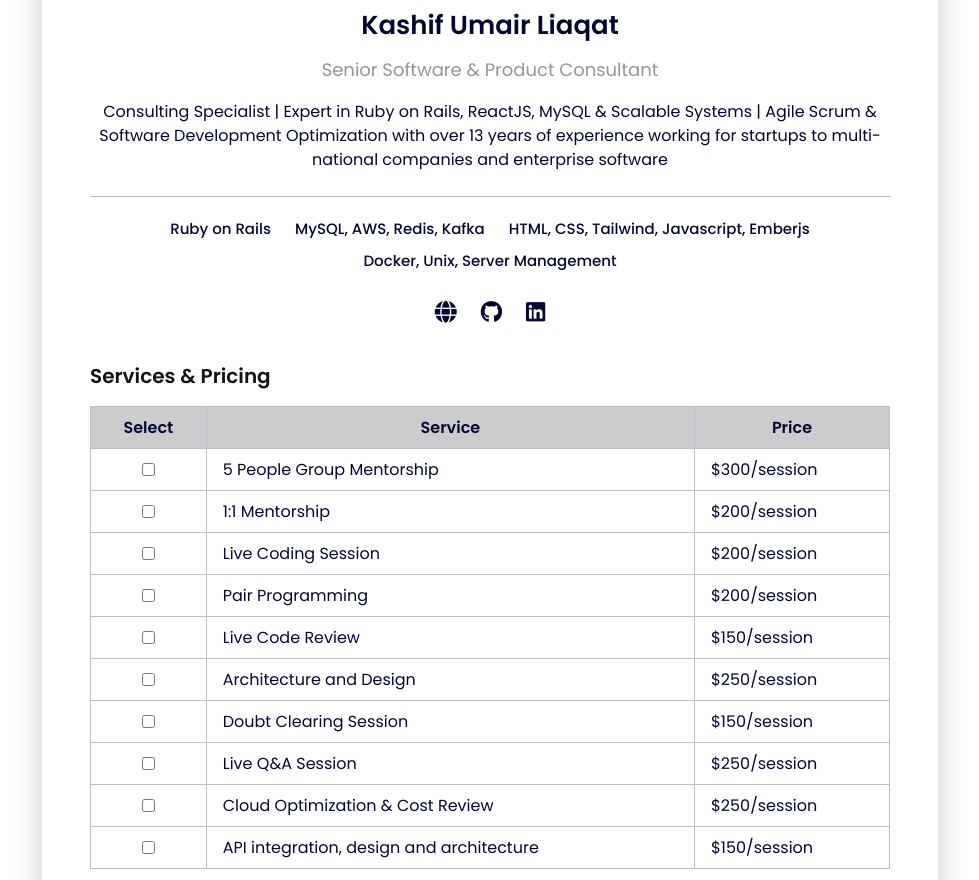
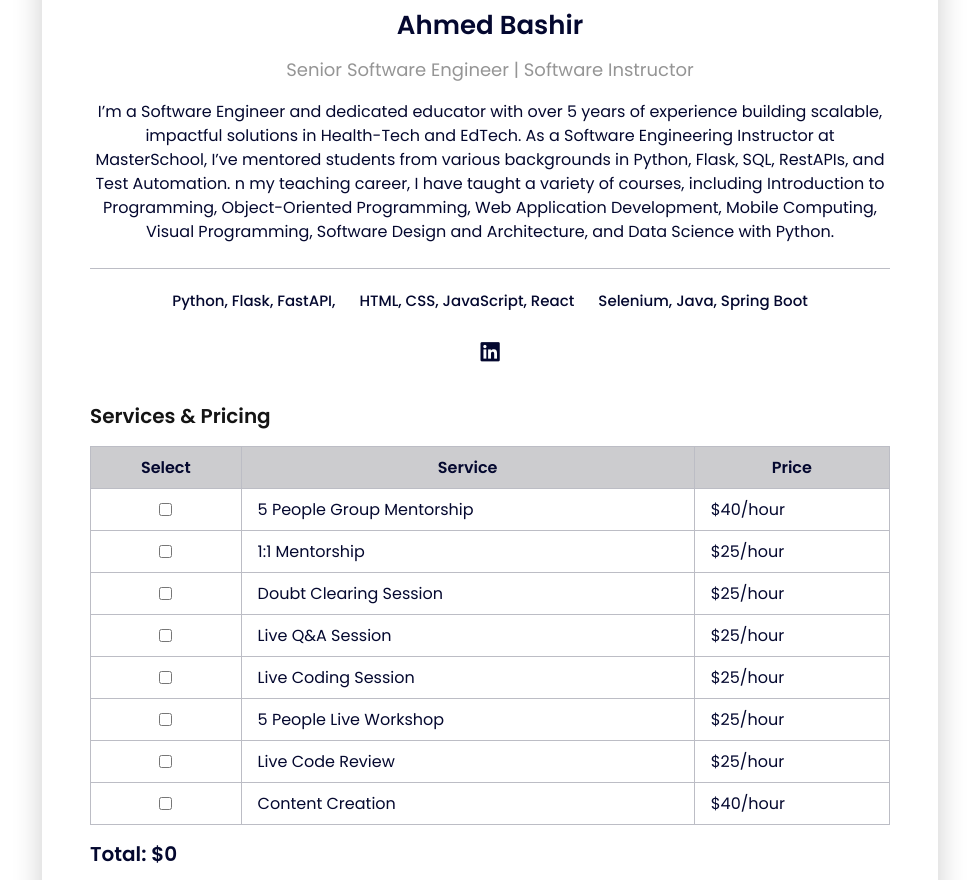
Before and after one commit to ibilalkayy/mently, a plain HTML site: page index.html in a window 1280 px wide. Shown: the part 2760-3640 px from the top of the page, without its empty margins (150-1129 px from the left). Drawn offline with nearby package versions, Linux system fonts and the light colour scheme.

Commit message:
updated the page

```diff
--- a/assets/mentors.js
+++ b/assets/mentors.js
@@ -1,46 +1,174 @@
 const mentorsData = [
+  // {
+  //   id: 1,
+  //   name: "Kashif Umair Liaqat",
+  //   title: "Senior Software & Product Consultant",
+  //   bio: "Consulting Specialist | Expert in Ruby on Rails, ReactJS, MySQL & Scalable Systems | Agile Scrum & Software Development Optimization with over 13 years of experience working for startups to multi-national companies and enterprise software",
+  //   image_url: "assets/images/mentors/kashif.jpg",
+  //   skills: [
+  //     "Ruby on Rails",
+  //     "MySQL, AWS, Redis, Kafka",
+  //     "HTML, CSS, Tailwind, Javascript, Emberjs",
+  //     "Docker, Unix, Server Management",
+  //   ],
+  //   intro_link:
+  //     "https://www.loom.com/embed/2a742981490b4c649ce429d75f70fd73?sid=55df108f-5a3b-4ea7-9b29-01a57ec87929",
+  //   services: [
+  //     {
+  //       name: "5 People Group Mentorship",
+  //       price: "300",
+  //       billing_type: "session",
+  //     },
+  //     { name: "1:1 Mentorship", price: "200", billing_type: "session" },
+  //     { name: "Live Coding Session", price: "200", billing_type: "session" },
+  //     { name: "Pair Programming", price: "200", billing_type: "session" },
+  //     { name: "Live Code Review", price: "150", billing_type: "session" },
+  //     {
+  //       name: "Architecture and Design",
+  //       price: "250",
+  //       billing_type: "session",
+  //     },
+  //     { name: "Doubt Clearing Session", price: "150", billing_type: "session" },
+  //     { name: "Live Q&A Session", price: "250", billing_type: "session" },
+  //     {
+  //       name: "Cloud Optimization & Cost Review",
+  //       price: "250",
+  //       billing_type: "hour",
+  //     },
+  //     {
+  //       name: "API integration, design and architecture",
+  //       price: "150",
+  //     },
+  //   ],
+  //   social_links: [
+  //     {
+  //       url: "https://kashif.ie/",
+  //       icon: "fas fa-globe",
+  //       aria_label: "Website",
+  //     },
+  //     {
+  //       url: "https://github.com/kashif-umair",
+  //       icon: "fab fa-github",
+  //       aria_label: "GitHub",
+  //     },
+  //     {
+  //       url: "https://linkedin.com/in/kulking",
+  //       icon: "fab fa-linkedin",
+  //       aria_label: "LinkedIn",
+  //     },
+  //   ],
+  // },
+  // {
+  //   id: 2,
+  //   name: "Eric Tibernii",
+  //   title: "Sr. Software Engineer",
+  //   bio: "Protocol researcher, hacker & startup’s advisor. Engineering with EVM, MoveVM, Rust, .NET",
+  //   image_url: "assets/images/mentors/eric.jpeg",
+  //   skills: ["Rust", ".NET", "Smart contract", "Infra"],
+  //   intro_link: "https://google.com",
+  //   services: [
+  //     {
+  //       name: "5 People Group Mentorship",
+  //       price: "20",
+  //       billing_type: "session",
+  //     },
+  //     { name: "1:1 Mentorship", price: "15", billing_type: "session" },
+  //     { name: "Live Coding Session", price: "20", billing_type: "session" },
+  //     { name: "Pair Programming", price: "20", billing_type: "session" },
+  //     { name: "Live Code Review", price: "20", billing_type: "session" },
+  //     { name: "Architecture and Design", price: "30", billing_type: "session" },
+  //     { name: "Guide to Open Source", price: "15", billing_type: "session" },
+  //     { name: "Doubt Clearing Session", price: "15", billing_type: "session" },
+  //     { name: "5 People Workshop", price: "20", billing_type: "session" },
+  //     { name: "Live Q&A Session", price: "20", billing_type: "session" },
+  //     {
+  //       name: "Cloud Optimization & Cost Review",
+  //       price: "20",
+  //       billing_type: "session",
+  //     },
+  //     {
+  //       name: "Debugging and Scaffolding local custom blockchain",
+  //       price: "20",
+  //       billing_type: "session",
+  //     },
+  //   ],
+  //   social_links: [
+  //     {
+  //       url: "https://linkedin.com/in/3x3x3",
+  //       icon: "fab fa-linkedin",
+  //       aria_label: "LinkedIn",
+  //     },
+  //   ],
+  // },
+  // {
+  //   id: 3,
+  //   name: "Khalid Saifullah",
+  //   title: "Senior Software Engineer",
+  //   bio: "From backend APIs and payment integrations to frontend UI/UX, I bridge design and development to deliver user-focused products that perform. I’ve led cross-functional teams, founded startups, and built solutions across AWS, Digital Ocean, and Vercel.",
+  //   image_url: "assets/images/mentors/khalid.jpg",
+  //   skills: ["JavaScript", "NodeJS", "NextJS", "MySQL"],
+  //   intro_link: "https://google.com",
+  //   services: [
+  //     {
+  //       name: "5 People Group Mentorship",
+  //       price: "250",
+  //       billing_type: "session",
+  //     },
+  //     { name: "1:1 Mentorship", price: "70", billing_type: "session" },
+  //     { name: "Live Coding Session", price: "250", billing_type: "session" },
+  //     {
+  //       name: "Debugging and Code Optimization of the existing projects",
+  //       price: "120",
+  //     },
+  //   ],
+  //   social_links: [
+  //     {
+  //       url: "https://www.khaliddev.com/",
+  //       icon: "fas fa-globe",
+  //       aria_label: "Globe",
+  //     },
+  //     {
+  //       url: "https://www.linkedin.com/in/coderkhalid/",
+  //       icon: "fab fa-linkedin",
+  //       aria_label: "LinkedIn",
+  //     },
+  //     {
+  //       url: "https://github.com/coderkhalide",
+  //       icon: "fab fa-github",
+  //       aria_label: "GitHub",
+  //     },
+  //   ],
+  // },
   {
     id: 1,
-    name: "Kashif Umair Liaqat",
-    title: "Senior Software & Product Consultant",
-    bio: "Consulting Specialist | Expert in Ruby on Rails, ReactJS, MySQL & Scalable Systems | Agile Scrum & Software Development Optimization with over 13 years of experience working for startups to multi-national companies and enterprise software",
-    image_url: "assets/images/mentors/kashif.jpg",
+    name: "Ahmed Bashir",
+    title: "Senior Software Engineer | Software Instructor",
+    bio: "I’m a Software Engineer and dedicated educator with over 5 years of experience building scalable, impactful solutions in Health-Tech and EdTech. As a Software Engineering Instructor at MasterSchool, I’ve mentored students from various backgrounds in Python, Flask, SQL, RestAPIs, and Test Automation. n my teaching career, I have taught a variety of courses, including Introduction to Programming, Object-Oriented Programming, Web Application Development, Mobile Computing, Visual Programming, Software Design and Architecture, and Data Science with Python.",
+    image_url: "assets/images/mentors/AhmedBashir.png",
+    intro_link:
+      "https://www.loom.com/embed/86eea52a21844f0394aacb10e379ba6d?sid=0da76985-8fa7-4f0a-b1aa-ca0b7ecb8623",
     skills: [
-      "Ruby on Rails",
-      "MySQL, AWS, Redis, Kafka",
-      "HTML, CSS, Tailwind, Javascript, Emberjs",
-      "Docker, Unix, Server Management",
+      "Python, Flask, FastAPI,",
+      "HTML, CSS, JavaScript, React",
+      "Selenium, Java, Spring Boot",
     ],
-    intro_link:
-      "https://www.loom.com/embed/2a742981490b4c649ce429d75f70fd73?sid=55df108f-5a3b-4ea7-9b29-01a57ec87929",
     services: [
-      { name: "5 People Group Mentorship", price: "300" },
-      { name: "1:1 Mentorship", price: "200" },
-      { name: "Live Coding Session", price: "200" },
-      { name: "Pair Programming", price: "200" },
-      { name: "Live Code Review", price: "150" },
-      { name: "Architecture and Design", price: "250" },
-      { name: "Doubt Clearing Session", price: "150" },
-      { name: "Live Q&A Session", price: "250" },
-      { name: "Cloud Optimization & Cost Review", price: "250" },
       {
-        name: "API integration, design and architecture",
-        price: "150",
+        name: "5 People Group Mentorship",
+        price: "40",
+        billing_type: "hour",
       },
+      { name: "1:1 Mentorship", price: "25", billing_type: "hour" },
+      { name: "Doubt Clearing Session", price: "25", billing_type: "hour" },
+      { name: "Live Q&A Session", price: "25", billing_type: "hour" },
+      { name: "Live Coding Session", price: "25", billing_type: "hour" },
+      { name: "5 People Live Workshop", price: "25", billing_type: "hour" },
+      { name: "Live Code Review", price: "25", billing_type: "hour" },
+      { name: "Content Creation", price: "40", billing_type: "hour" },
     ],
     social_links: [
       {
-        url: "https://kashif.ie/",
-        icon: "fas fa-globe",
-        aria_label: "Website",
-      },
-      {
-        url: "https://github.com/kashif-umair",
-        icon: "fab fa-github",
-        aria_label: "GitHub",
-      },
-      {
-        url: "https://linkedin.com/in/kulking",
+        url: "https://www.linkedin.com/in/ahmed-bashir-dev/",
         icon: "fab fa-linkedin",
         aria_label: "LinkedIn",
       },
@@ -48,90 +176,27 @@ const mentorsData = [
   },
   {
     id: 2,
-    name: "Eric Tibernii",
-    title: "Sr. Software Engineer",
-    bio: "Protocol researcher, hacker & startup’s advisor. Engineering with EVM, MoveVM, Rust, .NET",
-    image_url: "assets/images/mentors/eric.jpeg",
-    skills: ["Rust", ".NET", "Smart contract", "Infra"],
-    intro_link: "https://google.com",
-    services: [
-      { name: "5 People Group Mentorship", price: "20" },
-      { name: "1:1 Mentorship", price: "15" },
-      { name: "Live Coding Session", price: "20" },
-      { name: "Pair Programming", price: "20" },
-      { name: "Live Code Review", price: "20" },
-      { name: "Architecture and Design", price: "30" },
-      { name: "Guide to Open Source", price: "15" },
-      { name: "Doubt Clearing Session", price: "15" },
-      { name: "5 People Workshop", price: "20" },
-      { name: "Live Q&A Session", price: "20" },
-      { name: "Cloud Optimization & Cost Review", price: "20" },
-      {
-        name: "Debugging and Scaffolding local custom blockchain",
-        price: "20",
-      },
-    ],
-    social_links: [
-      {
-        url: "https://linkedin.com/in/3x3x3",
-        icon: "fab fa-linkedin",
-        aria_label: "LinkedIn",
-      },
-    ],
-  },
-  {
-    id: 3,
-    name: "Khalid Saifullah",
-    title: "Senior Software Engineer",
-    bio: "From backend APIs and payment integrations to frontend UI/UX, I bridge design and development to deliver user-focused products that perform. I’ve led cross-functional teams, founded startups, and built solutions across AWS, Digital Ocean, and Vercel.",
-    image_url: "assets/images/mentors/khalid.jpg",
-    skills: ["JavaScript", "NodeJS", "NextJS", "MySQL"],
-    intro_link: "https://google.com",
-    services: [
-      { name: "5 People Group Mentorship", price: "250" },
-      { name: "1:1 Mentorship", price: "70" },
-      { name: "Live Coding Session", price: "250" },
-      {
-        name: "Debugging and Code Optimization of the existing projects",
-        price: "120",
-      },
-    ],
-    social_links: [
-      {
-        url: "https://www.khaliddev.com/",
-        icon: "fas fa-globe",
-        aria_label: "Globe",
-      },
-      {
-        url: "https://www.linkedin.com/in/coderkhalid/",
-        icon: "fab fa-linkedin",
-        aria_label: "LinkedIn",
-      },
-      {
-        url: "https://github.com/coderkhalide",
-        icon: "fab fa-github",
-        aria_label: "GitHub",
-      },
-    ],
-  },
-  {
-    id: 4,
     name: "Muhammad Ahmad Mahmood",
     title: "Software Engineer - II",
     bio: "I am a Flutter-focused Software Engineer with 3+ years of experience and 20+ apps built. I am skilled in cloud deployments, Node.js, Flask, and Azure. Mentored 300+ developers and teach practical mobile development on Fiverr",
     image_url: "assets/images/mentors/muhammad_ahmed.jpg",
     skills: ["Flutter"],
-    intro_link: "https://google.com",
+    intro_link:
+      "https://www.loom.com/embed/36db9ff64d5d4d69ba4cdb424d068dd7?sid=0059b376-e4cc-4acc-a909-f19c777f275e",
     services: [
-      { name: "5 People Group Mentorship", price: "40" },
-      { name: "1:1 Mentorship", price: "30" },
-      { name: "Live Coding Session", price: "40" },
-      { name: "Pair Programming", price: "20" },
-      { name: "Live Code Review", price: "30" },
-      { name: "Architecture and Design", price: "50" },
-      { name: "Doubt Clearing Session", price: "20" },
-      { name: "5 People Workshop", price: "150" },
-      { name: "Live Q&A Session", price: "50" },
+      {
+        name: "5 People Group Mentorship",
+        price: "40",
+        billing_type: "session",
+      },
+      { name: "1:1 Mentorship", price: "30", billing_type: "session" },
+      { name: "Live Coding Session", price: "40", billing_type: "session" },
+      { name: "Pair Programming", price: "20", billing_type: "session" },
+      { name: "Live Code Review", price: "30", billing_type: "session" },
+      { name: "Architecture and Design", price: "50", billing_type: "session" },
+      { name: "Doubt Clearing Session", price: "20", billing_type: "session" },
+      { name: "5 People Workshop", price: "150", billing_type: "session" },
+      { name: "Live Q&A Session", price: "50", billing_type: "session" },
     ],
     social_links: [
       {
@@ -152,24 +217,33 @@ const mentorsData = [
     ],
   },
   {
-    id: 5,
+    id: 3,
     name: "Junaid Ul Haq",
     title: "Software Architect",
     bio: "I'm a Software Architect with 13+ years of experience in software engineering. My major development experience is in .Net. I have created, maintained and scaled all types of applications which includes desktop applications, console applications, desktop services, web applications, mvc applications, backend apis.",
     image_url: "assets/images/mentors/junaid.jpeg",
     skills: [".Net", "JavaScript", "Angular", "DevOps", "Azure"],
-    intro_link: "https://google.com",
+    intro_link:
+      "https://www.loom.com/embed/b7d0d36442114d14a6cdab13b7c331f3?sid=c43b0d38-0cb4-4fe1-ae06-22dba59773e4",
     services: [
-      { name: "5 People Group Mentorship", price: "15" },
-      { name: "1:1 Mentorship", price: "25" },
-      { name: "Live Coding Session", price: "20" },
-      { name: "Pair Programming", price: "20" },
-      { name: "Live Code Review", price: "20" },
-      { name: "Architecture and Design", price: "35" },
-      { name: "Doubt Clearing Session", price: "15" },
-      { name: "5 People Workshop", price: "25" },
-      { name: "Live Q&A Session", price: "15" },
-      { name: "Cloud Optimization & Cost Review", price: "35" },
+      {
+        name: "5 People Group Mentorship",
+        price: "15",
+        billing_type: "session",
+      },
+      { name: "1:1 Mentorship", price: "25", billing_type: "session" },
+      { name: "Live Coding Session", price: "20", billing_type: "session" },
+      { name: "Pair Programming", price: "20", billing_type: "session" },
+      { name: "Live Code Review", price: "20", billing_type: "session" },
+      { name: "Architecture and Design", price: "35", billing_type: "session" },
+      { name: "Doubt Clearing Session", price: "15", billing_type: "session" },
+      { name: "5 People Workshop", price: "25", billing_type: "session" },
+      { name: "Live Q&A Session", price: "15", billing_type: "session" },
+      {
+        name: "Cloud Optimization & Cost Review",
+        price: "35",
+        billing_type: "session",
+      },
     ],
     social_links: [
       {
@@ -184,84 +258,74 @@ const mentorsData = [
       },
     ],
   },
+  // {
+  //   id: 7,
+  //   name: "Bilal Hayat Butt",
+  //   title: "Lead Consultant Data Science",
+  //   bio: "I'm a computer science professional with a Ph.D. from DSU, an MS from LUMS, and a BS from FAST. I’ve studied across Europe through programs like Erasmus Mundus and have 15+ years of teaching and research experience, with a focus on data analytics and open science. I've also worked in the software industry for 6+ years and currently lead data science at LFD.",
+  //   image_url: "assets/images/mentors/bilal_hayat.jpg",
+  //   skills: ["Python", "C", "Data Analysis", "AI"],
+  //   intro_link: "https://google.com",
+  //   services: [
+  //     {
+  //       name: "5 People Group Mentorship",
+  //       price: "150",
+  //       billing_type: "session",
+  //     },
+  //     { name: "1:1 Mentorship", price: "150", billing_type: "session" },
+  //     { name: "Live Coding Session", price: "150", billing_type: "session" },
+  //     { name: "Pair Programming", price: "150", billing_type: "session" },
+  //     { name: "Live Code Review", price: "150", billing_type: "session" },
+  //     {
+  //       name: "Architecture and Design",
+  //       price: "150",
+  //       billing_type: "session",
+  //     },
+  //     { name: "Doubt Clearing Session", price: "150", billing_type: "session" },
+  //     { name: "5 People Workshop", price: "150", billing_type: "session" },
+  //     { name: "Live Q&A Session", price: "150", billing_type: "session" },
+  //     {
+  //       name: "Problem solving, Resume writing, Interview Preparation",
+  //       price: "150",
+  //       billing_type: "session",
+  //     },
+  //   ],
+  //   social_links: [
+  //     {
+  //       url: "https://linkedin.com/in/bilalhayatbutt",
+  //       icon: "fab fa-linkedin",
+  //       aria_label: "LinkedIn",
+  //     },
+  //   ],
+  // },
   {
-    id: 6,
-    name: "Muhammad Anas Irfan",
-    title: "Full Stack Software Engineer",
-    bio: "I am a full-stack software engineer with 5+ years of experience in delivering scalable web solutions, optimizing system performance, and leading high-performing teams. Expertise in building efficient integrations.",
-    image_url: "assets/images/mentors/anas.jpg",
-    skills: ["ReactJS", "Ruby on Rails"],
-    intro_link: "https://google.com",
-    services: [
-      { name: "5 People Group Mentorship", price: "15" },
-      { name: "1:1 Mentorship", price: "25" },
-      { name: "Live Coding Session", price: "20" },
-      { name: "Live Code Review", price: "20" },
-      { name: "Cloud Optimization & Cost Review", price: "35" },
-    ],
-    social_links: [
-      {
-        url: "https://github.com/devanas-irfan",
-        icon: "fab fa-github",
-        aria_label: "GitHub",
-      },
-      {
-        url: "https://www.linkedin.com/in/anas-irfan/",
-        icon: "fab fa-linkedin",
-        aria_label: "LinkedIn",
-      },
-    ],
-  },
-  {
-    id: 7,
-    name: "Bilal Hayat Butt",
-    title: "Lead Consultant Data Science",
-    bio: "I'm a computer science professional with a Ph.D. from DSU, an MS from LUMS, and a BS from FAST. I’ve studied across Europe through programs like Erasmus Mundus and have 15+ years of teaching and research experience, with a focus on data analytics and open science. I've also worked in the software industry for 6+ years and currently lead data science at LFD.",
-    image_url: "assets/images/mentors/bilal_hayat.jpg",
-    skills: ["Python", "C", "Data Analysis", "AI"],
-    intro_link: "https://google.com",
-    services: [
-      { name: "5 People Group Mentorship", price: "150" },
-      { name: "1:1 Mentorship", price: "150" },
-      { name: "Live Coding Session", price: "150" },
-      { name: "Pair Programming", price: "150" },
-      { name: "Live Code Review", price: "150" },
-      { name: "Architecture and Design", price: "150" },
-      { name: "Doubt Clearing Session", price: "150" },
-      { name: "5 People Workshop", price: "150" },
-      { name: "Live Q&A Session", price: "150" },
-      {
-        name: "Problem solving, Resume writing, Interview Preparation",
-        price: "150",
-      },
-    ],
-    social_links: [
-      {
-        url: "https://linkedin.com/in/bilalhayatbutt",
-        icon: "fab fa-linkedin",
-        aria_label: "LinkedIn",
-      },
-    ],
-  },
-  {
-    id: 8,
+    id: 4,
     name: "Rafi Ullah Shah",
     title: "Senior Project Manager ",
     bio: "With 14+ years in project delivery, I’ve led agile teams and complex projects in finance. I mentor others to build confidence, think strategically, and lead with purpose—sharing what’s worked, what hasn’t, and learning together.",
     image_url: "assets/images/mentors/rafi.png",
-    intro_link: "https://google.com",
+    intro_link:
+      "https://www.loom.com/embed/4e85c470d46d4e3c9cdcd141970d338d?sid=ffafd767-f75f-4d77-b55f-70960d4fe111",
     skills: [
       "Jira, confluence, MS Project, Excel",
       "SQL Server and Power BI",
       "Agile Team",
     ],
     services: [
-      { name: "5 People Group Mentorship", price: "200" },
-      { name: "1:1 Mentorship", price: "250" },
-      { name: "Doubt Clearing Session", price: "50" },
-      { name: "Live Q&A Session", price: "200" },
-      { name: "5 People Live Workshop", price: "150" },
-      { name: "Process Review and Implementation", price: "300" },
+      {
+        name: "5 People Group Mentorship",
+        price: "200",
+        billing_type: "session",
+      },
+      { name: "1:1 Mentorship", price: "250", billing_type: "session" },
+      { name: "Doubt Clearing Session", price: "50", billing_type: "session" },
+      { name: "Live Q&A Session", price: "200", billing_type: "session" },
+      { name: "5 People Live Workshop", price: "150", billing_type: "session" },
+      {
+        name: "Process Review and Implementation",
+        price: "300",
+        billing_type: "session",
+      },
     ],
     social_links: [
       {
```
Also changed, not shown: index.html (+1 -1 lines), assets/images/mentors/AhmedBashir.png (added).
